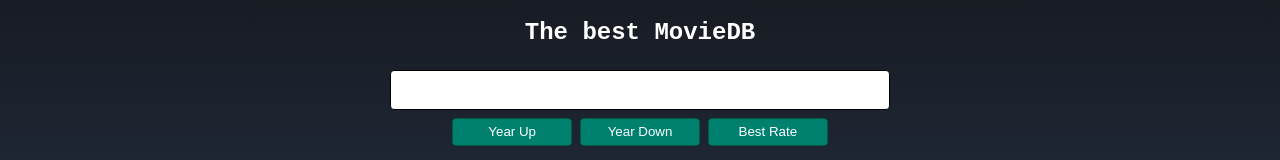
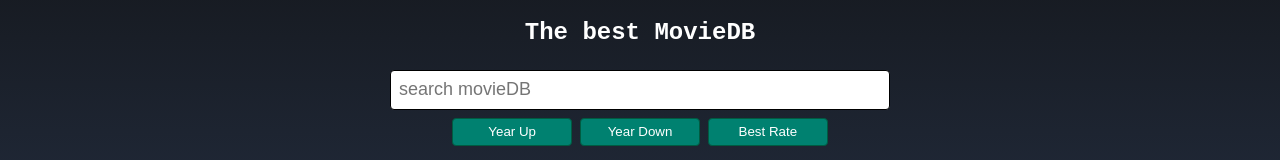
Before and after one commit to YacineYldrm/Project_movieDB, a plain HTML site: page index.html in a window 1280 px wide. Shown: the part 194-354 px from the top of the page. Drawn offline with Linux system fonts and the light colour scheme.

Commit message:
placeholder added for searbar

```diff
--- a/index.html
+++ b/index.html
@@ -13,7 +13,7 @@
         <h3>The best MovieDB</h3>
         <form>
             <div class="hero_searchbar_wrapper">
-                <input type="text" name="" id="searchbar">
+                <input type="text" name="" id="searchbar" placeholder="search movieDB">
             </div>
             <div class="hero_sort_buttons_wrapper">
                 <input type="submit" name="" id="yearUpBtn" value="Year Up">
```
